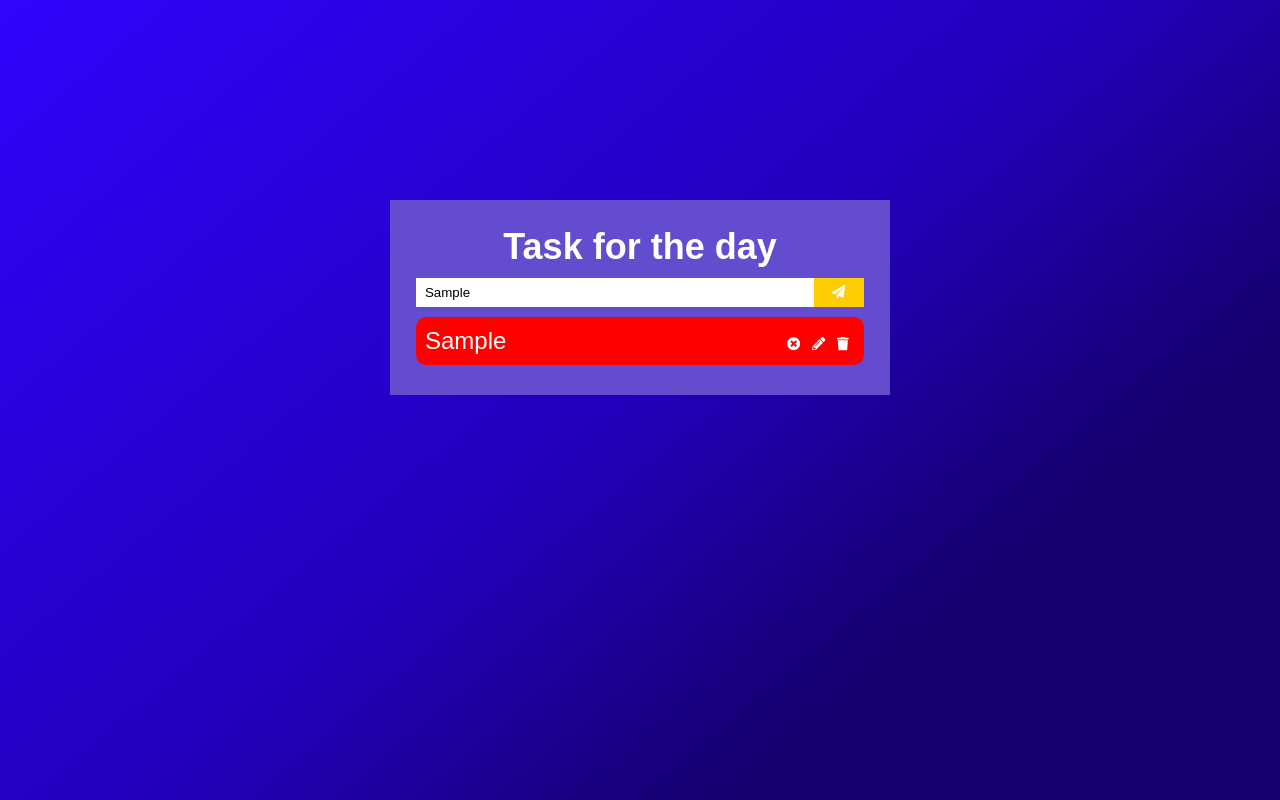
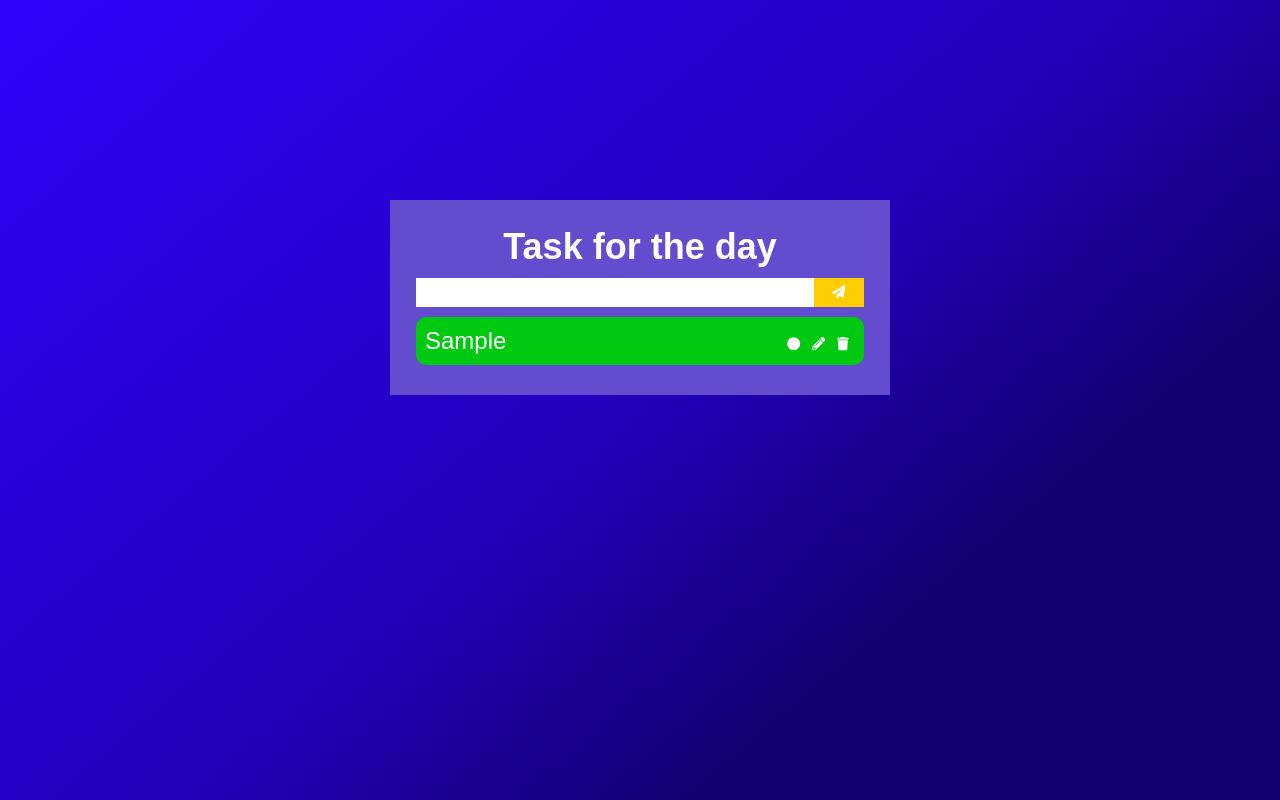
Before and after one commit to sumeet1396/todo-list, a React (Create React App) app: page / in a window 1280 px wide. Both pictures are taken after typing "Sample" into the empty fields and a click on the button "Add Todos". Built offline with nearby package versions, Linux system fonts and the light colour scheme.

Commit message:
todo delete, todo check & uncheck function added

```diff
--- a/src/App.css
+++ b/src/App.css
@@ -68,7 +68,11 @@ h1 {
   color: #fff;
 }
 
-.red { background-color: ; }
-.blue { background-color: ; }
-.green { background-color: ; }
-.yellow { background-color: ; }
+.todo-list li.black {
+  background-color: #000;
+  text-decoration: line-through;
+}
+.todo-list li.red { background-color: #f73434; }
+.todo-list li.blue { background-color: #0641c9; }
+.todo-list li.green { background-color: #00c911; }
+.todo-list li.yellow { background-color: #e7eb0e; }
--- a/src/App.js
+++ b/src/App.js
@@ -11,6 +11,46 @@ class App extends Component {
         todoList: []
     }
     this.addTodoHandler = this.addTodoHandler.bind(this);
+    this.deleteTodoHandler = this.deleteTodoHandler.bind(this);
+    this.completeTodoHandler = this.completeTodoHandler.bind(this);
+    this.uncheckTodoHandler = this.uncheckTodoHandler.bind(this);
+  }
+
+  uncheckTodoHandler = (todoId) => {
+    const colors = ["red","blue","green","yellow"];
+    const randomColor = colors[Math.floor(Math.random()*colors.length)];
+    let todoList = [...this.state.todoList];
+    let todo = {...todoList[todoId]};
+    todo.bgColor = randomColor;
+    todo.isCompleted = false;
+    todoList[todoId] = todo;
+    this.setState({todoList});
+    console.log(todoId);
+    console.log(this.state.todoList);
+  }
+
+  completeTodoHandler = (todoId) => {
+    let todoList = [...this.state.todoList];
+    let todo = {...todoList[todoId]};
+    todo.bgColor = "black";
+    todo.isCompleted = true;
+    todoList[todoId] = todo;
+    this.setState({todoList});
+    console.log(todoId);
+    console.log(this.state.todoList);
+  }
+
+  deleteTodoHandler = (todoId) => {
+    let todoList = this.state.todoList;
+    let todoIndex = 0;
+    todoList.map((todo, index) => {
+      if (todo.id === todoId) {
+          todoIndex = index;
+      }
+    }, this);
+    let newTodo = todoList;
+    newTodo.splice(todoIndex, 1);
+    this.setState({todoList: newTodo});
   }
 
   addTodoHandler = (newTodo) => {
@@ -30,8 +70,15 @@ class App extends Component {
       <div className="App">
         <div className="todo-container">
           <h1>Task for the day</h1>
-          <TodoInputs addTodoHandler={this.addTodoHandler}/>
-          <TodoBlock todoList={this.state.todoList} />
+          <TodoInputs
+            addTodoHandler={this.addTodoHandler}
+          />
+          <TodoBlock
+            todoList={this.state.todoList}
+            deleteTodoHandler={this.deleteTodoHandler}
+            completeTodoHandler={this.completeTodoHandler}
+            uncheckTodoHandler={this.uncheckTodoHandler}
+          />
         </div>
       </div>
     );
--- a/src/Components/FontAwesome/index.js
+++ b/src/Components/FontAwesome/index.js
@@ -1,4 +1,4 @@
 import { library } from '@fortawesome/fontawesome-svg-core';
-import { faCheckSquare, faUser, faEnvelope, faPaperPlane, faTimesCircle, faPencilAlt, faTrash } from '@fortawesome/free-solid-svg-icons';
+import { faCheckSquare, faUser, faEnvelope, faPaperPlane, faTimesCircle, faPencilAlt, faTrash, faCircle } from '@fortawesome/free-solid-svg-icons';
 
-library.add(faCheckSquare, faUser, faEnvelope, faPaperPlane, faTimesCircle, faPencilAlt, faTrash);
+library.add(faCheckSquare, faUser, faEnvelope, faPaperPlane, faTimesCircle, faPencilAlt, faTrash, faCircle);
--- a/src/Components/TodoBlock.js
+++ b/src/Components/TodoBlock.js
@@ -7,6 +7,10 @@ class TodoBlock extends Component {
         super();
         this.state = {}
     }
+
+    todoDelete = todoId => { this.props.deleteTodoHandler(todoId); }
+    todoComplete = todoId => { this.props.deleteTodoHandler(todoId); }
+    todoPending = todoId => { this.props.uncheckTodoHandler(todoId); }
 
     render() {
 
@@ -20,6 +24,10 @@ class TodoBlock extends Component {
                             bgColor = {todo.bgColor}
                             data = {todo.todos}
                             date= {todo.date}
+                            status = {todo.isCompleted}
+                            todoDelete = {this.props.deleteTodoHandler}
+                            todoComplete = {this.props.completeTodoHandler}
+                            todoPending = {this.props.uncheckTodoHandler}
                         />
                     })
                 }
--- a/src/Components/TodoInputs.js
+++ b/src/Components/TodoInputs.js
@@ -33,6 +33,7 @@ class TodoInputs extends Component {
         e.preventDefault();
         this.props.addTodoHandler(this.state);
         this.setState({id: 0, todos: '', date: '', bgColor: '', isCompleted: false});
+        e.target.todos.value = "";
     }
 
     render() {
--- a/src/Components/TodoItems.js
+++ b/src/Components/TodoItems.js
@@ -7,10 +7,22 @@ class TodoItems extends Component {
         super();
         this.state = {}
         this.onDeletedTodoClick = this.onDeletedTodoClick.bind(this);
+        this.onCompleteTodoClick = this.onCompleteTodoClick.bind(this);
+        this.onUncheckTodoClick = this.onUncheckTodoClick.bind(this);
     }
 
     onDeletedTodoClick = (todoId) => {
-        console.log(todoId);
+        this.props.todoDelete(todoId);
+    }
+
+    onCompleteTodoClick = (todoId) => {
+        const id = todoId - 1;
+        this.props.todoComplete(id);
+    }
+
+    onUncheckTodoClick = (todoId) => {
+        const id = todoId - 1;
+        this.props.todoPending(id);
     }
 
     render() {
@@ -21,8 +33,12 @@ class TodoItems extends Component {
                     <span>{this.props.data}</span>
                 </div>
                 <div>
-                    <button title="Complete"><FontAwesomeIcon icon="times-circle" /></button>
-                    <button title="Update"><FontAwesomeIcon icon="pencil-alt" /></button>
+                    { this.props.status ?
+                      <button title="Uncheck" onClick={this.onUncheckTodoClick.bind(this, this.props.id)}><FontAwesomeIcon icon="times-circle" /></button> :     <button title="Check" onClick={this.onCompleteTodoClick.bind(this, this.props.id)}><FontAwesomeIcon icon="circle" /></button>
+                    }
+                    {   this.props.status ? '' :
+                        <button title="Update"><FontAwesomeIcon icon="pencil-alt" /></button>
+                    }
                     <button title="Delete" onClick={this.onDeletedTodoClick.bind(this, this.props.id)}><FontAwesomeIcon icon="trash" /></button>
                 </div>
             </li>
```
Lines whose indentation alone changed are shown as unchanged.
